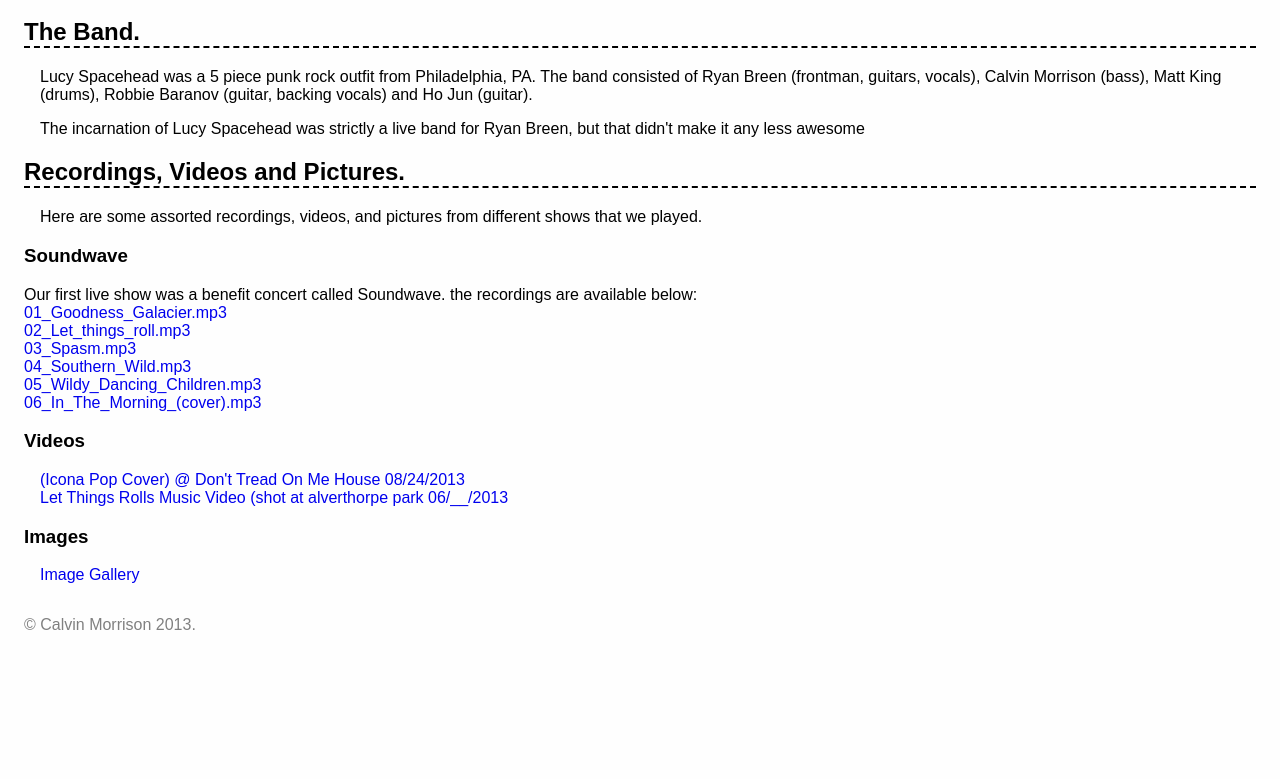
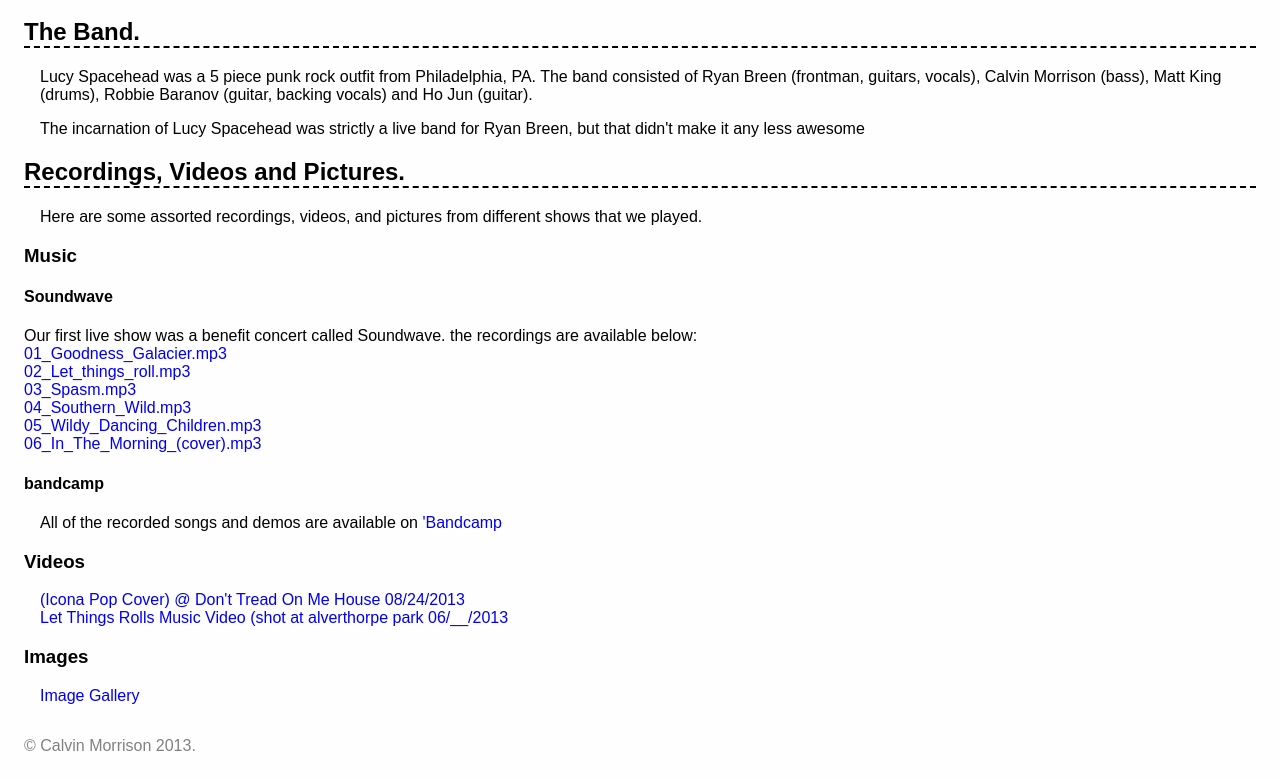
Before and after one commit to mutantturkey/mutantturkey.github.io, a plain HTML site: page lucy_spacehead.html in a window 1280 px wide. Shown: the part 91-870 px from the top of the page. Before the commit the page ends 800 px from the top, so only its background shows below. Drawn offline with Linux system fonts and the light colour scheme.

Commit message:
link to bc

```diff
--- a/lucy_spacehead.html
+++ b/lucy_spacehead.html
@@ -32,7 +32,9 @@
 
 <p>
 
-<h3>Soundwave</h3>
+<h3>Music</h3>
+
+<h4>Soundwave</h4>
 Our first live show was a benefit concert called Soundwave. the recordings are available below:<br>
 <a href="ls/Soundwave/01_Goodness_Galacier.mp3">01_Goodness_Galacier.mp3</a></br>
 <a href="ls/Soundwave/02_Let_things_roll.mp3">02_Let_things_roll.mp3</a></br>
@@ -42,6 +44,10 @@ Our first live show was a benefit concert called Soundwave. the recordings are a
 <a href="ls/Soundwave/06_In_The_Morning_(cover).mp3">06_In_The_Morning_(cover).mp3</a></br>
 </p>
 
+<h4>bandcamp</h4>
+<p>
+All of the recorded songs and demos are available on <a href="http://ryanbreen.bandcamp.com">'Bandcamp</a>
+</p>
 
 <h3>Videos</h3>
 <p>
```
